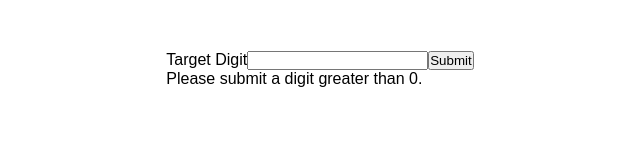
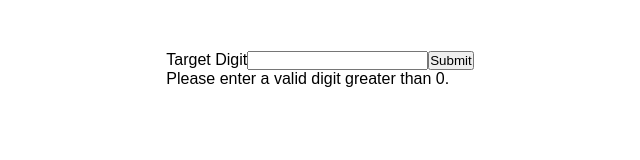
Before and after one commit to MightyfySEOContent/fizzbuzz-main, a Next.js app: page / in a window 1280 px wide. Shown: the part 251-411 px from the top of the page, without its empty margins (320-960 px from the left). Built offline with nearby package versions, Linux system fonts and the light colour scheme.

Commit message:
alle punkte abgehakt

```diff
--- a/src/components/components.js
+++ b/src/components/components.js
@@ -5,5 +5,21 @@ const Button = styled.button``;
 const Label = styled.label``;
 const ResultList = styled.ul``;
 const Result = styled.li``;
-const HintText = styled.p``;
+const HintText = styled.p``;(({ value }) => {
+    const classes = [
+        "hint",
+        {
+            "error": true,
+        },
+    ];
+
+    return (
+        <p className={classes.join("    ")}>
+            {value ? value : "Please enter a valid digit greater than 0."}
+        </p>
+    );
+});
+
+
+
 export { Input, Button, Label, ResultList, Result, HintText };
--- a/src/pages/index.js
+++ b/src/pages/index.js
@@ -42,8 +42,9 @@ function Home() {
                     <Input type="number" id="targetDigit" name="targetDigit" />
                     <Button type="submit" role="button">Submit</Button>
                     <HintText className={error ? "error" : "hint"}>
-                        {error ? "Please enter a valid digit greater than 0" : " Please submit a digit greater than 0."}
+                        {error ? "Please enter a valid digit greater than 0." : " Please enter a valid digit greater than 0."}
                     </HintText>
+
                 </form>
                 <h2>Ergebnisse</h2>
                 <ResultList className="result">
```
Also changed, not shown: 1 other file (tests, documents, lock files or other folders).
